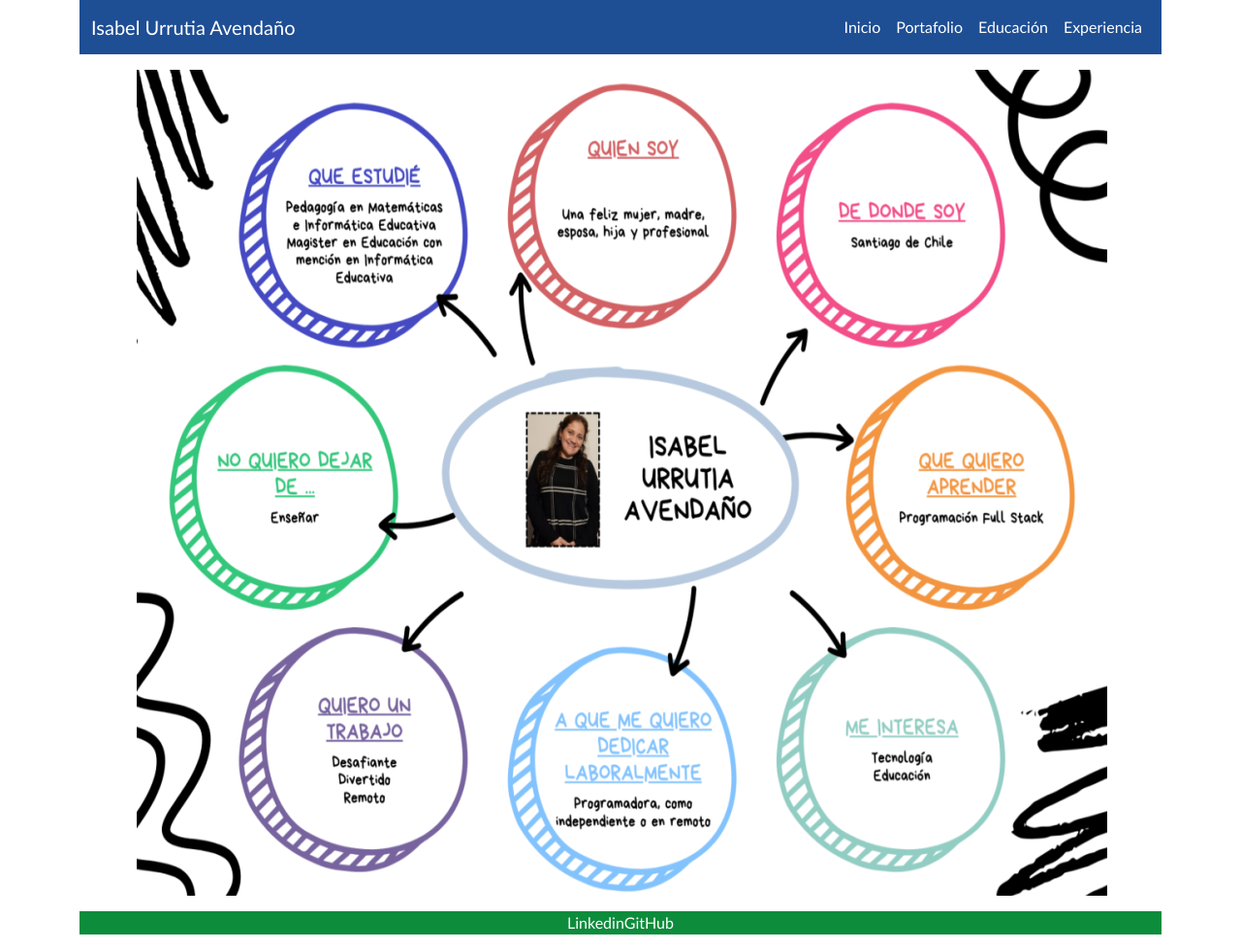
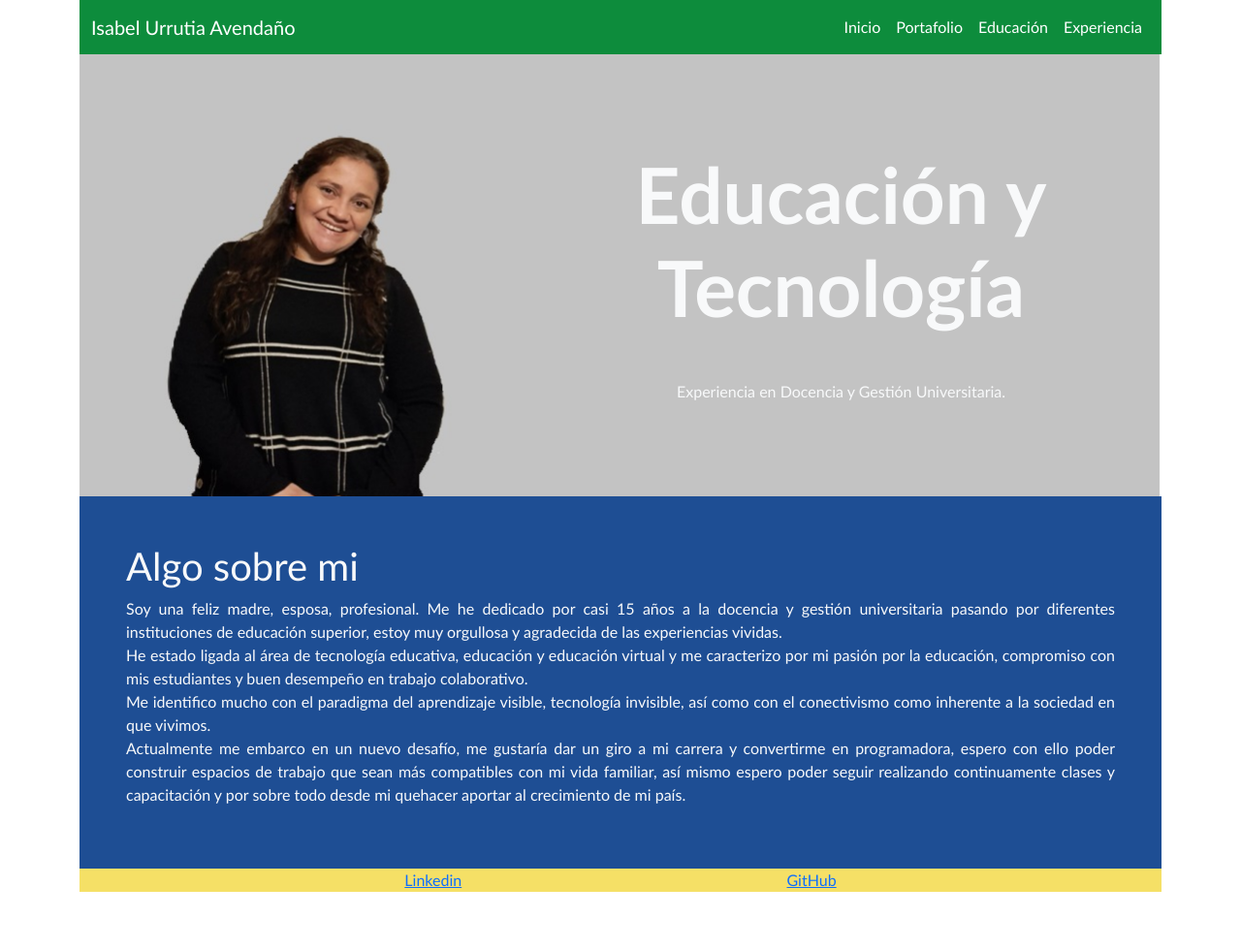
Before and after one commit to cesaraskmen/isabeland8.github.io, a plain HTML site: page index.html in a window 1280 px wide. Shown: the whole page at 97% size. After the commit the page ends 936 px from the top, so only its background shows below. Drawn offline with nearby package versions, Linux system fonts and the light colour scheme.

Commit message:
index y colores

```diff
--- a/assets/css/style.css
+++ b/assets/css/style.css
@@ -2,15 +2,27 @@ body{
     font-family:'Gill Sans', 'Gill Sans MT', Calibri, 'Trebuchet MS', sans-serif;
 }
 .bg-fnav{
-    background-color: #1E4E94;
+    background-color: #0d8c3c;
 }
+.header {
+    background-image: url("../img/isabel.jpeg");
+    background-repeat: no-repeat;
+    background-size: cover;
+    background-position: left;
+  }
+  .presentacion{
+    background-color: #1e4e94;
+    background-size: cover;
+    text-align: justify;
+  }
+
 .footer{
     display: flex;
-    justify-content: center;
+    justify-content: space-evenly;
     list-style-type: none;
     padding: 0;
-    background-color: #0D8C3C;
-    color: white;
+    background-color: #f5e066;
+    color: #1e4e94;
 }
 .inicio{
     display: flex;
--- a/index.html
+++ b/index.html
@@ -63,18 +63,33 @@
           </div>
         </div>
       </nav>
-      <!--INFOGRAFÍA RESUMEN-->
-      <main class="container-fluid p-2 my-2">
-        <div class="inicio">
-        <img src="./assets/img/inicio.png" alt="Infografía resumen">
-      </div>
-      </main>
+      <!--PRESENTACIÓN-->
+      <header class="header text-light text-center py-5">
+        <div class="container">
+          <div class="ms-auto col-12 col-md-7">
+            <h1 class="display-1 fw-bold my-5">
+              Educación y <br />
+              Tecnología
+            </h1>
+            <p class="my-5">Experiencia en Docencia y Gestión Universitaria.</p>
+          </div>
+        </div>
+      </header>
       <!-- Hola Isa, te mando mucha suerte con el desafio -->
+       <!--RESUMEN-->
+      <section class="presentacion text-light p-5">
+        <h1>Algo sobre mi </h1>
+        <p>Soy una feliz madre, esposa, profesional. Me he dedicado por casi 15 años a la docencia y gestión universitaria pasando por diferentes instituciones de educación superior, estoy muy orgullosa y agradecida de las experiencias vividas.
+          <br>He estado ligada al área de tecnología educativa, educación y educación virtual y me caracterizo por mi pasión por la educación, compromiso con mis estudiantes y buen desempeño en trabajo colaborativo.
+          <br>Me identifico mucho con el paradigma del aprendizaje visible, tecnología invisible, así como con el conectivismo como inherente a la sociedad en que vivimos.
+          <br>Actualmente me embarco en un nuevo desafío, me gustaría dar un giro a mi carrera y convertirme en programadora, espero con ello poder construir espacios de trabajo que sean más compatibles con mi vida familiar, así mismo espero poder seguir realizando continuamente clases y capacitación y por sobre todo desde mi quehacer aportar al crecimiento de mi país.
+        </p>
+      </section>
       <!--CERRAMOS CON FOOTER DE CONTACTOS-->
       <footer>
         <ul class="footer">
-          <li>Linkedin</li>
-          <li>GitHub</li>
+          <li><a href="https://www.linkedin.com/in/isabel-andrea-urrutia-avenda%C3%B1o/">Linkedin</a></li>
+          <li><a href="https://github.com/Isabeland8">GitHub</a></li>
         </ul>
       </footer>
     </div>
```
Also changed, not shown: assets/img/isabel.jpeg (added).
